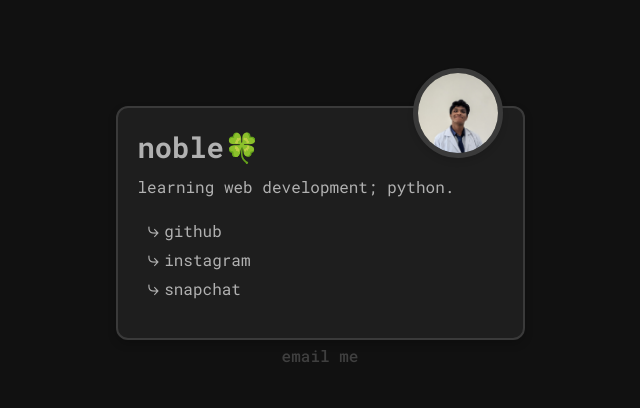
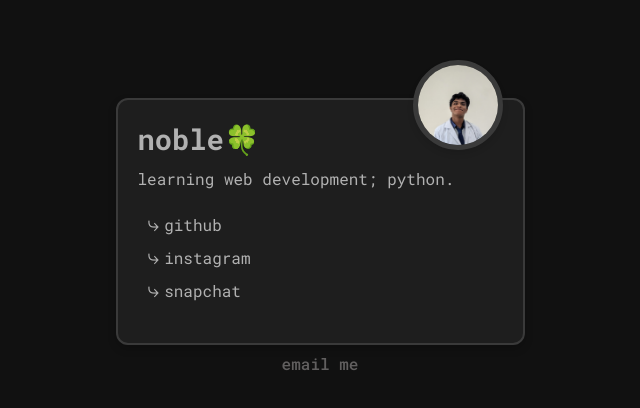
Before and after one commit to noblemage/noblemage.github.io, a plain HTML site: page index.html in a window 1280 px wide. Shown: the part 164-572 px from the top of the page, without its empty margins (320-960 px from the left). Drawn offline with Linux system fonts and the light colour scheme.

Commit message:
made some minor changes cosmetic

```diff
--- a/index.html
+++ b/index.html
@@ -1,117 +1,23 @@
 <!DOCTYPE html>
 <html lang="en">
+
     <head>
+
+        <!-- For the font - ROBOTO MONO -->
         <link rel="preconnect" href="https://fonts.googleapis.com">
         <link rel="preconnect" href="https://fonts.gstatic.com" crossorigin>
         <link href="https://fonts.googleapis.com/css2?family=Roboto+Mono:ital,wght@0,100..700;1,100..700&display=swap" rel="stylesheet">
         <meta charset="UTF-8">
+
+        <link rel="icon" type="image/x-icon" href="ico.png">
+        <link rel="stylesheet" href="style.css">
         <meta name="viewport" content="width=device-width, initial-scale=1.0">
-    <title>my portfolio.</title>
-    <style>
-        body {
-            font-family: "Roboto Mono", sans-serif;
-            margin: 0;
-            padding: 0;
-            display: flex;
-            flex-direction: column;
-            justify-content: center;
-            align-items: center;
-            min-height: 100vh;
-            background-color: #111111;
-            position: relative;
-        }
+        <title>noble j.</title>
 
-        @keyframes fadeIn {
-            0% {
-                opacity: 0;
-            }
-            100% {
-                opacity: 1;
-            }
-        }
+    </head>
 
-        .card {
-            background-color: #1e1e1e;
-            border-radius: 12px;
-            box-shadow: 0 4px 8px rgba(0, 0, 0, 0.2);
-            width: 365px;
-            padding: 20px;
-            position: relative;
-            transition: 0.3s;
-            border: 2px solid #3a3a3a;
-        }
+    <body bgcolor="#28282B">
 
-        .card:hover {
-            box-shadow: 0 8px 16px 0 rgba(0,0,0,0.2);
-        }
-
-        .profile-picture {
-            position: absolute;
-            top: -40px;
-            right: 20px;
-            width: 80px;
-            height: 80px;
-            border-radius: 50%;
-            border: 5px solid #3a3a3a;
-            object-fit: cover;
-            box-shadow: 0 4px 6px rgba(0, 0, 0, 0.1);
-        }
-
-        h1 {
-            font-size: 1.8rem;
-            margin: 0;
-            color: #b1b1b1;
-        }
-
-        p {
-            margin-top: 10px;
-            line-height: 1.4;
-            color: #b1b1b1;
-        }
-
-        .link {
-            text-decoration: none;
-            color: inherit;
-            margin-left: 5px;
-            color: #b1b1b1;
-            text-decoration: none;
-            margin-top: 10px;
-            line-height: 1.4;
-        }
-
-        .link a{
-            color: #b1b1b1;
-            text-decoration: none;
-            margin-top: 10px;
-            line-height: 1.4;
-            margin-left: 5px;
-        }
-
-        .link a:hover {
-            text-decoration: underline;
-        }
-
-        .email-contact {
-            text-align: center;
-            margin-top: 5px;
-            animation: fadeIn 1s;
-        }
-
-        .email-contact a {
-            color: #3f3f3f;
-            text-decoration: none;
-            font-size: 1rem;
-            font-weight: 500;
-        }
-
-        .email-contact a:hover {
-            text-decoration: underline;
-
-        }
-
-    </style>
-</head>
-<body bgcolor="#28282B">
         <div class="card">
             <img src="PFP.jpg" alt="Profile Picture" class="profile-picture">
             <h1>noble🍀</h1>
@@ -122,8 +28,10 @@
                 <a style="font-size: 1.3rem;">⤷</a><a href="https://snapchat.com/add/noblej.snap">snapchat</a> <br>
             </p>
         </div>
+
         <div class="email-contact">
             <a href="mailto:dnr05agz@anonaddy.com">email me</a>
         </div>
+
     </body>
 </html>
--- a/style.css
+++ b/style.css
@@ -1,17 +1,117 @@
+body {
+  font-family: "Roboto Mono", sans-serif;
+  margin: 0;
+  padding: 0;
+  display: flex;
+  flex-direction: column;
+  justify-content: center;
+  align-items: center;
+  min-height: 100vh;
+  background-color: #111111;
+  position: relative;
+}
+
+@keyframes fadeIn {
+  0% {
+      opacity: 0;
+  }
+  100% {
+      opacity: 1;
+  }
+}
+
+@keyframes HoverMouse {
+  0%{
+    opacity: 0;
+    top: -150px;
+  }
+  100% {
+    opacity: 1;
+    top: 0px;
+  }
+}
+
 .card {
-  /* Add shadows to create the "card" effect */
-  box-shadow: 0 4px 8px 0 rgba(0,0,0,0.2);
+  background-color: #1e1e1e;
+  border-radius: 12px;
+  box-shadow: 0 4px 8px rgba(0, 0, 0, 0.2);
+  width: 365px;
+  padding: 20px;
+  position: relative;
   transition: 0.3s;
+  border: 2px solid #3a3a3a;
+  animation: HoverMouse 1s;
+}
+
+
+.card:hover {
+  box-shadow: 0 0 20px 1px rgba(255, 255, 255, 0.2);
+}
+
+.profile-picture {
+  position: absolute;
+  top: -40px;
+  right: 20px;
+  width: 80px;
+  height: 80px;
+  border-radius: 50%;
+  border: 5px solid #3a3a3a;
+  object-fit: cover;
+  box-shadow: 0 4px 6px rgba(0, 0, 0, 0.1);
+}
+
+h1 {
+  font-size: 1.8rem;
+  margin: 0;
+  color: #b1b1b1;
+}
+
+p {
+  margin-top: 10px;
+  line-height: 1.4;
+  color: #b1b1b1;
+}
+
+.link {
+  text-decoration: none;
+  color: inherit;
+  margin-left: 5px;
+  color: #b1b1b1;
+  text-decoration: none;
+  margin-top: 10px;
+}
+
+.link a{
+  color: #b1b1b1;
+  text-decoration: none;
+  margin-top: 10px;
+  line-height: 1.6;
+  margin-left: 5px;
+  position: relative;
+  animation: HoverMouse 0.2s;
+}
+
+.link a:hover {
+  text-decoration: underline;
+}
+
+.email-contact {
+  text-align: center;
+  margin-top: 8px;
+  animation: fade 1s;
+  animation: HoverMouse 2s;
+}
+
+.email-contact a {
+  color: #615f5f;
+  text-decoration: none;
+  position: relative;
+  font-size: 1rem;
+  font-weight: 500;
+  animation: HoverMouse 1s;
+}
+
+.email-contact a:hover {
+  text-decoration: underline;
 
 }
-
-/* On mouse-over, add a deeper shadow */
-.card:hover {
-  box-shadow: 0 8px 16px 0 rgba(0,0,0,0.2);
-}
-
-/* Add some padding inside the card container */
-.container {
-  padding: 2px 16px;
-
-}
```
Also changed, not shown: ico.png (added). Lines whose indentation alone changed are shown as unchanged.
